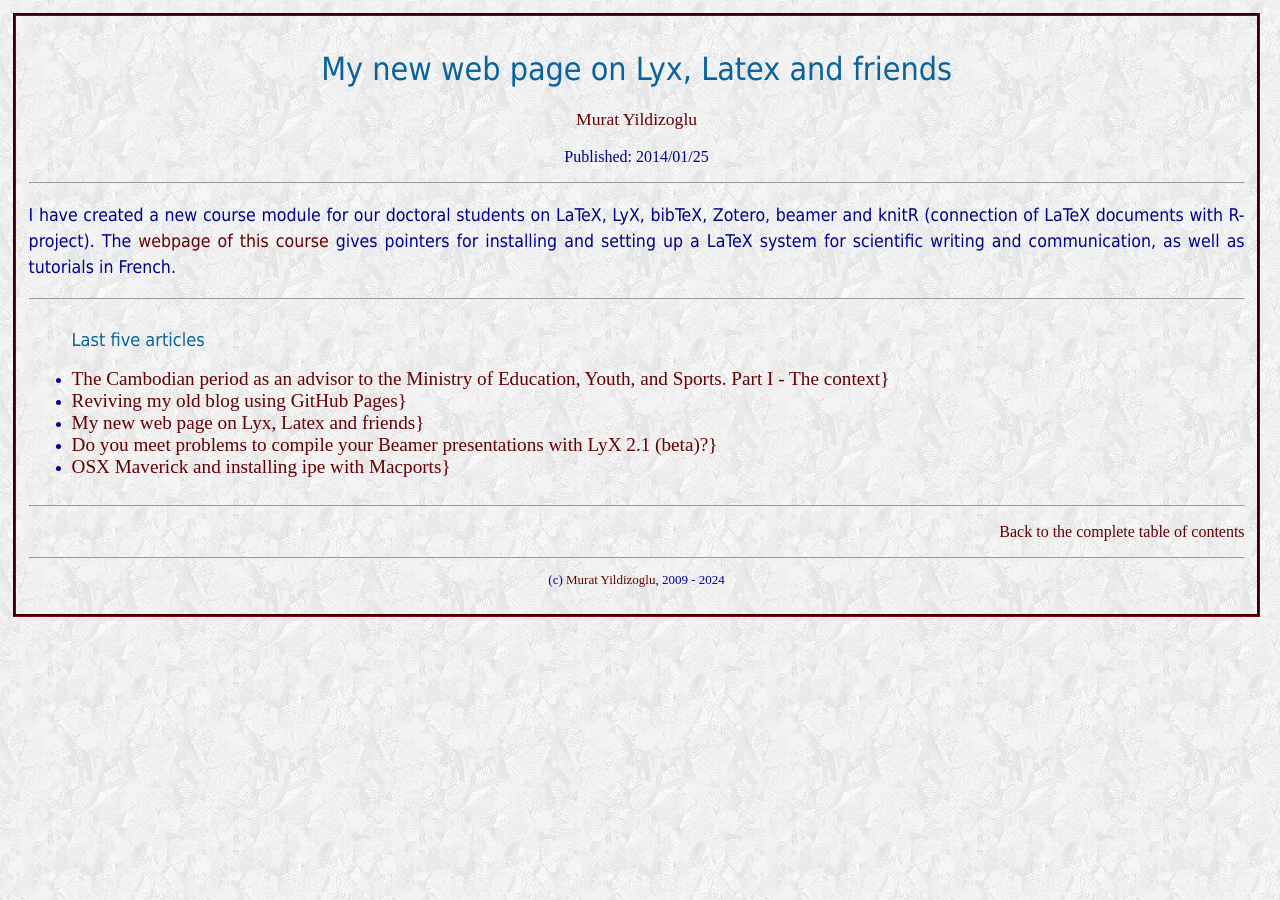
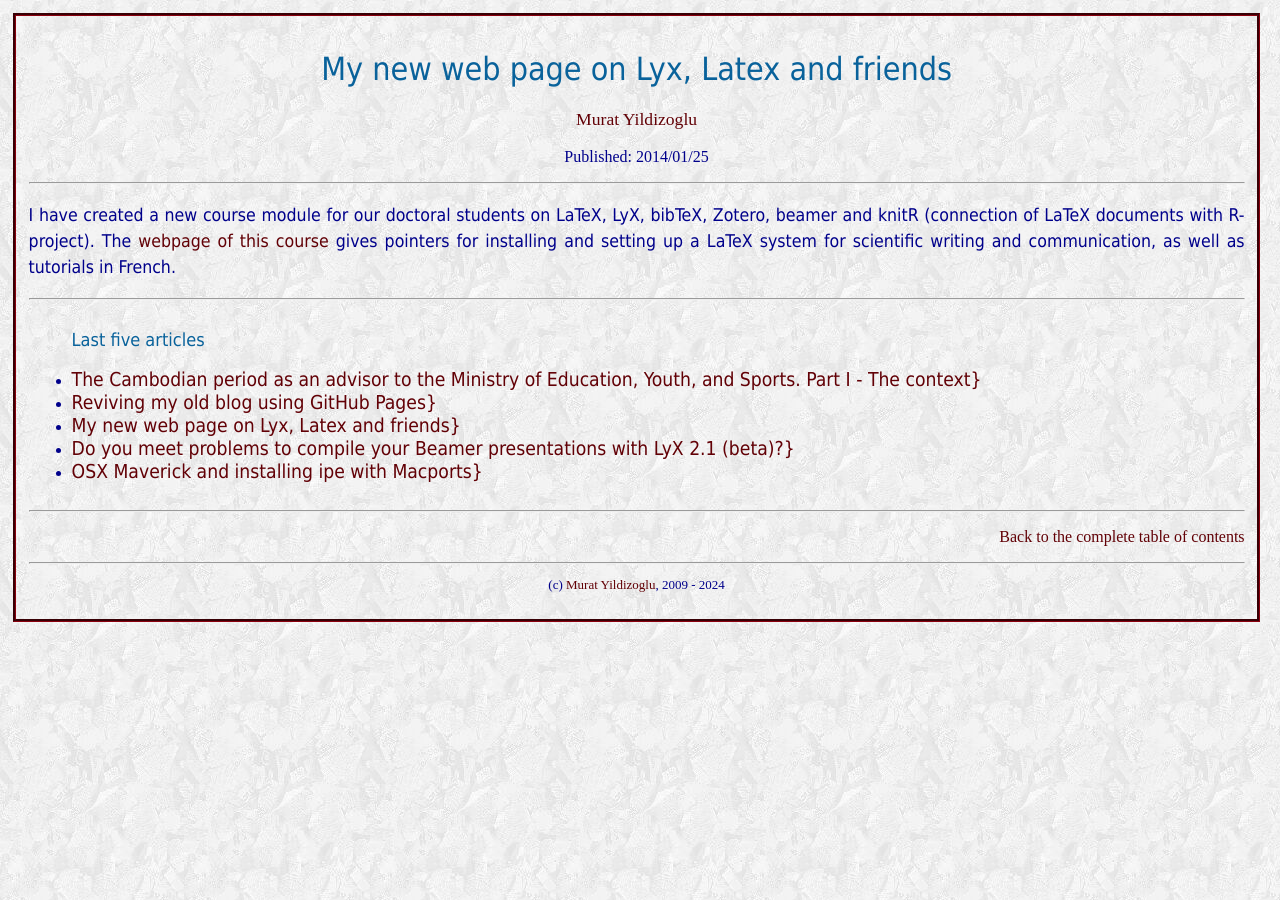
Before and after one commit to myildi/myildi.github.io, a Jekyll site: the page built from _posts/2014-1-25-lyx-latex-friends.md, in a window 1280 px wide. Built offline with Jekyll 4.4.1, drawn with Linux system fonts in a browser that asks for light colours.

Commit message:
Update post.html

```diff
--- a/_layouts/post.html
+++ b/_layouts/post.html
@@ -16,7 +16,7 @@
       <H3>Last five articles</H3>
       {% for post in site.posts limit:5 %}
     <li>
-      <div style="font-size: 1.2em"><a href="{{ site.url }}{{ post.url }}">{{ post.title }}}</a></div>
+      <div style="font-size: 1.2em; font-family: 'Lucida Bright', Tahoma, Geneva, sans-serif;"><a href="{{ site.url }}{{ post.url }}">{{ post.title }}}</a></div>
     </li>
   {% endfor %}
 </ul>
```
